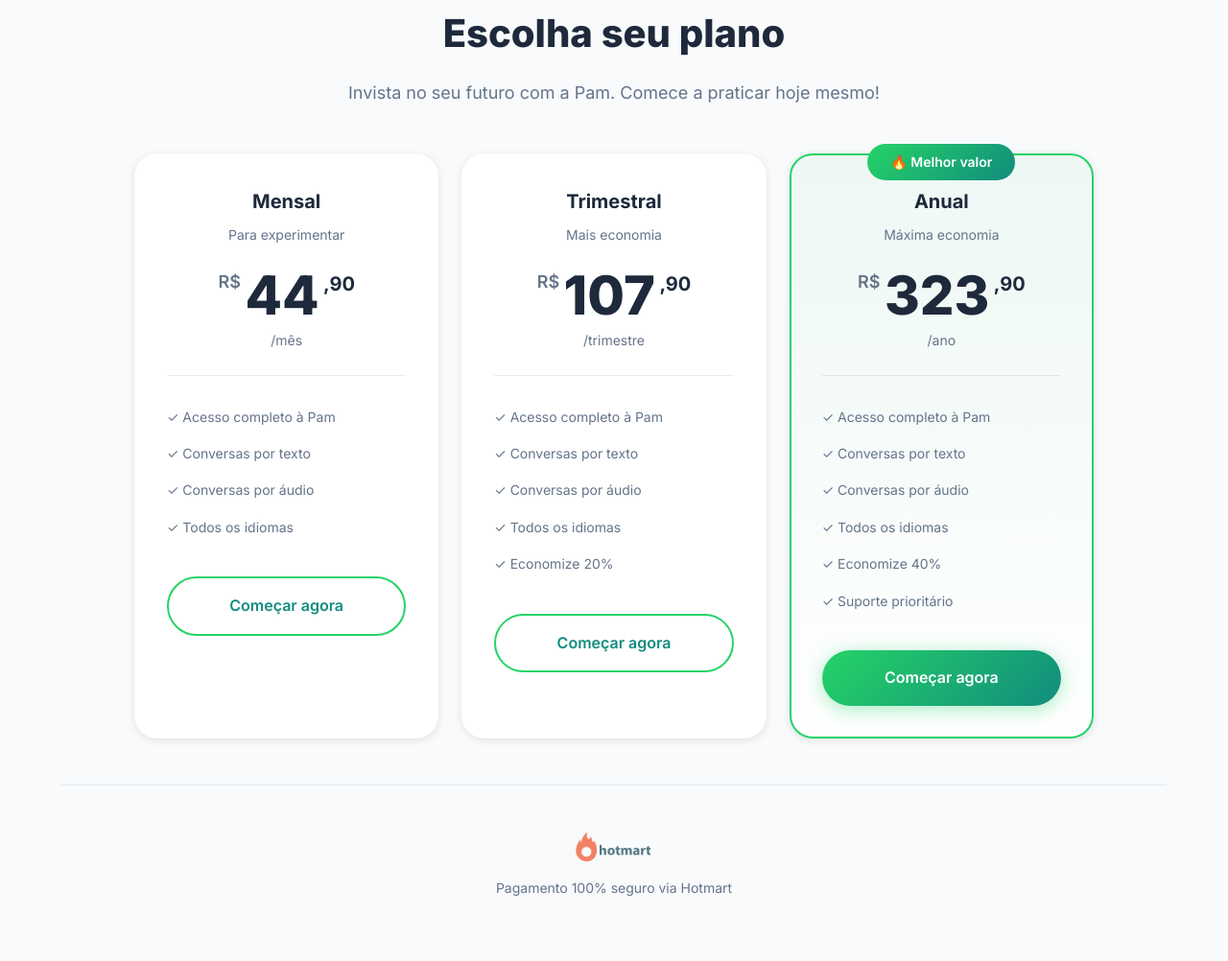
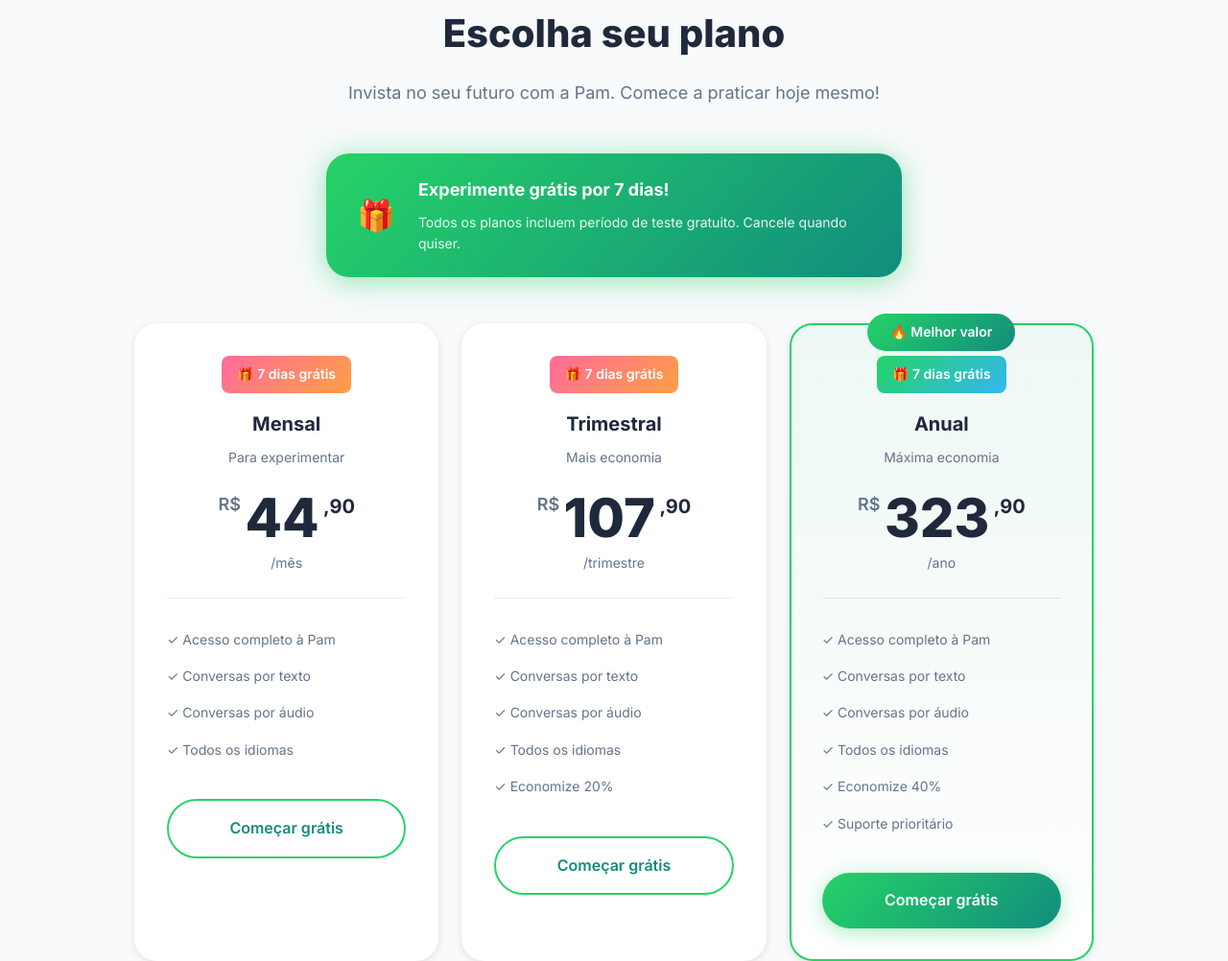
Before and after one commit to lucasmfaria/pam-lp, a plain HTML site: page index.html in a window 1280 px wide. Shown: the part 2455-3457 px from the top of the page at 96% size. Drawn offline with Linux system fonts and the light colour scheme.

Commit message:
feat: Add free trial banner and badges to the pricing section, and update button text to reflect free trial.

```diff
--- a/index.html
+++ b/index.html
@@ -269,9 +269,19 @@
                 </p>
             </div>
 
+            <!-- Free Trial Banner -->
+            <div class="pricing__free-banner fade-in">
+                <span class="free-banner__icon">🎁</span>
+                <div class="free-banner__content">
+                    <strong>Experimente grátis por 7 dias!</strong>
+                    <p>Todos os planos incluem período de teste gratuito. Cancele quando quiser.</p>
+                </div>
+            </div>
+
             <div class="pricing__grid">
                 <!-- Monthly Plan -->
                 <div class="pricing-card fade-in">
+                    <div class="pricing-card__free-trial">🎁 7 dias grátis</div>
                     <div class="pricing-card__header">
                         <h3 class="pricing-card__name">Mensal</h3>
                         <p class="pricing-card__desc">Para experimentar</p>
@@ -290,12 +300,13 @@
                     </ul>
                     <a href="https://hotmart.com/pt-br/marketplace/produtos/pam-friendly-ai-teacher/C100588038X?off=pun55wo5"
                         class="btn btn--outline" target="_blank" rel="noopener noreferrer">
-                        Começar agora
+                        Começar grátis
                     </a>
                 </div>
 
                 <!-- Quarterly Plan -->
                 <div class="pricing-card fade-in">
+                    <div class="pricing-card__free-trial">🎁 7 dias grátis</div>
                     <div class="pricing-card__header">
                         <h3 class="pricing-card__name">Trimestral</h3>
                         <p class="pricing-card__desc">Mais economia</p>
@@ -315,13 +326,14 @@
                     </ul>
                     <a href="https://hotmart.com/pt-br/marketplace/produtos/pam-friendly-ai-teacher/C100588038X?off=7x356iu5"
                         class="btn btn--outline" target="_blank" rel="noopener noreferrer">
-                        Começar agora
+                        Começar grátis
                     </a>
                 </div>
 
                 <!-- Annual Plan (Featured) -->
                 <div class="pricing-card pricing-card--featured fade-in">
                     <div class="pricing-card__badge">🔥 Melhor valor</div>
+                    <div class="pricing-card__free-trial pricing-card__free-trial--featured">🎁 7 dias grátis</div>
                     <div class="pricing-card__header">
                         <h3 class="pricing-card__name">Anual</h3>
                         <p class="pricing-card__desc">Máxima economia</p>
@@ -342,7 +354,7 @@
                     </ul>
                     <a href="https://hotmart.com/pt-br/marketplace/produtos/pam-friendly-ai-teacher/C100588038X"
                         class="btn btn--primary" target="_blank" rel="noopener noreferrer">
-                        Começar agora
+                        Começar grátis
                     </a>
                 </div>
             </div>
--- a/styles/main.css
+++ b/styles/main.css
@@ -623,6 +623,73 @@
     font-size: var(--font-size-sm);
 }
 
+/* Free Trial Banner */
+.pricing__free-banner {
+    display: flex;
+    align-items: center;
+    justify-content: center;
+    gap: var(--space-md);
+    background: linear-gradient(135deg, var(--primary) 0%, var(--primary-dark) 100%);
+    color: white;
+    padding: var(--space-md) var(--space-lg);
+    border-radius: var(--radius-lg);
+    margin-bottom: var(--space-xl);
+    max-width: 600px;
+    margin-left: auto;
+    margin-right: auto;
+    box-shadow: 0 4px 20px rgba(37, 211, 102, 0.3);
+    animation: pulse-banner 2s ease-in-out infinite;
+}
+
+@keyframes pulse-banner {
+
+    0%,
+    100% {
+        box-shadow: 0 4px 20px rgba(37, 211, 102, 0.3);
+    }
+
+    50% {
+        box-shadow: 0 4px 30px rgba(37, 211, 102, 0.5);
+    }
+}
+
+.free-banner__icon {
+    font-size: var(--font-size-3xl);
+    flex-shrink: 0;
+}
+
+.free-banner__content {
+    text-align: left;
+}
+
+.free-banner__content strong {
+    font-size: var(--font-size-lg);
+    display: block;
+    margin-bottom: var(--space-xs);
+}
+
+.free-banner__content p {
+    font-size: var(--font-size-sm);
+    opacity: 0.9;
+    margin: 0;
+}
+
+/* Free Trial Card Badge */
+.pricing-card__free-trial {
+    background: linear-gradient(135deg, #FF6B9D 0%, #FF9F43 100%);
+    color: white;
+    font-size: var(--font-size-sm);
+    font-weight: 600;
+    padding: var(--space-xs) var(--space-sm);
+    border-radius: var(--radius-sm);
+    display: inline-block;
+    margin-bottom: var(--space-sm);
+}
+
+.pricing-card__free-trial--featured {
+    background: linear-gradient(135deg, var(--primary) 0%, #34B7F1 100%);
+}
+
 /* ======================== SUPPORT SECTION ======================== */
 .support {
     background: var(--bg-light);
```
